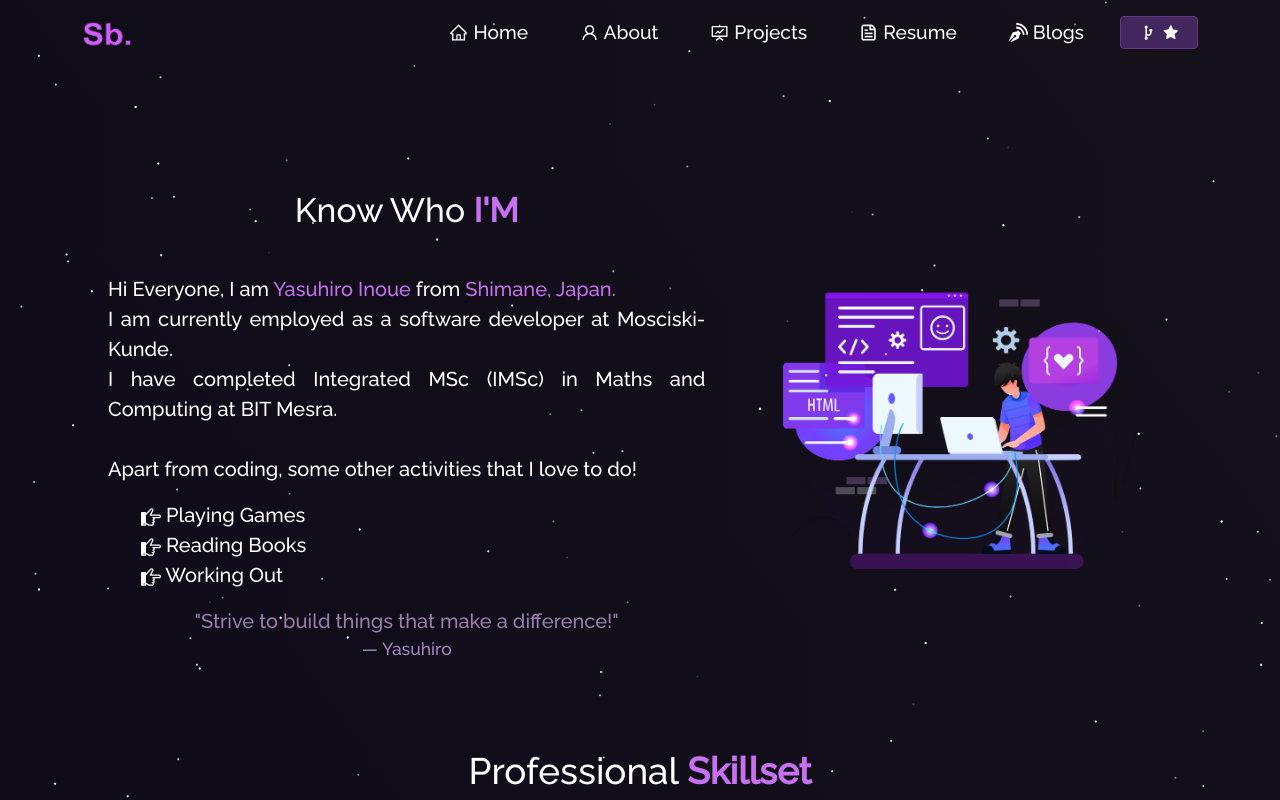
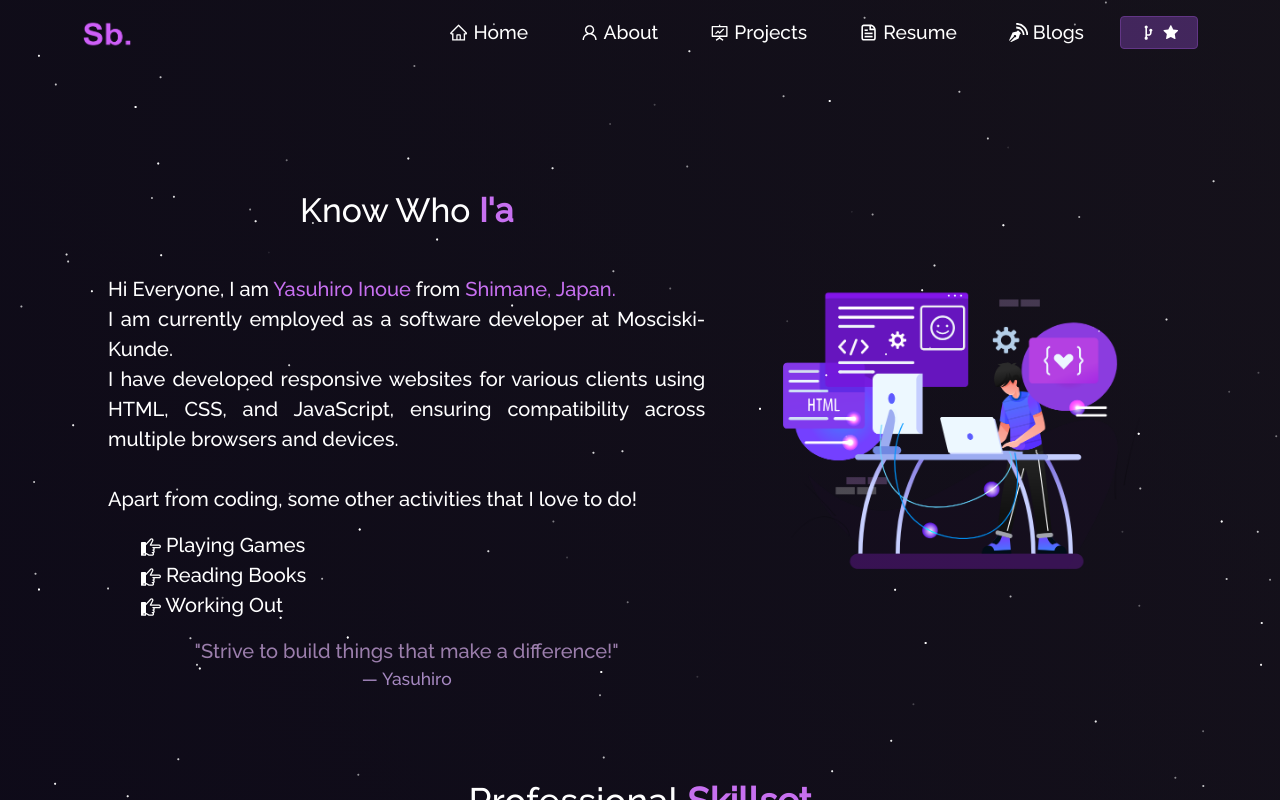
Before and after one commit to happydev0105/portfolio, a React (Create React App) app: page /about in a window 1280 px wide. Shown: the top 800 px of the page. Built offline with nearby package versions, Linux system fonts and the light colour scheme.

Commit message:
modify a little

```diff
--- a/src/components/About/About.js
+++ b/src/components/About/About.js
@@ -22,7 +22,7 @@ function About() {
             }}
           >
             <h1 style={{ fontSize: "2.1em", paddingBottom: "20px" }}>
-              Know Who <strong className="purple">I'M</strong>
+              Know Who <strong className="purple">I'a</strong>
             </h1>
             <Aboutcard />
           </Col>
--- a/src/components/About/AboutCard.js
+++ b/src/components/About/AboutCard.js
@@ -13,8 +13,9 @@ function AboutCard() {
             <br />
             I am currently employed as a software developer at Mosciski-Kunde.
             <br />
-            I have completed Integrated MSc (IMSc) in Maths and Computing at BIT
-            Mesra.
+            I have developed responsive websites for various clients using HTML,
+            CSS, and JavaScript, ensuring compatibility across multiple browsers
+            and devices.
             <br />
             <br />
             Apart from coding, some other activities that I love to do!
```
